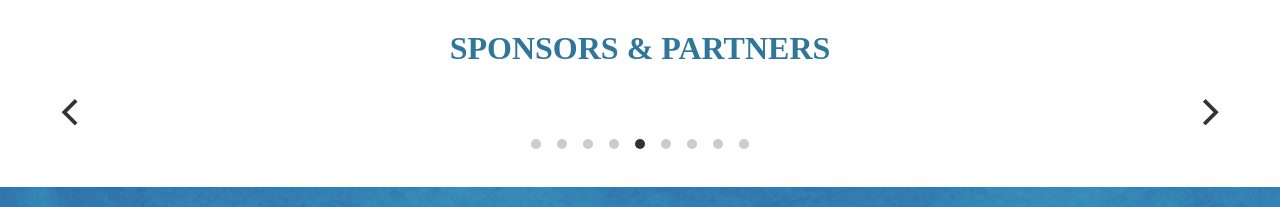
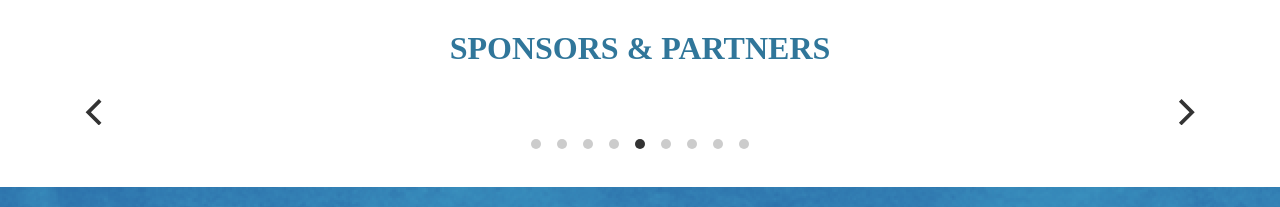
Before and after one commit to haleybristol/saffire-rodeo, a website: page index.html in a window 1280 px wide. Shown: the part 1574-1781 px from the top of the page. Drawn offline with nearby package versions, Linux system fonts and the light colour scheme.

Commit message:
fix sponsor carousel

```diff
--- a/scss/styles.scss
+++ b/scss/styles.scss
@@ -312,7 +312,7 @@ img.mySlides {
 
 //container-5
 .container-5 {
-  max-width: 1200px;
+  max-width: 90%;
   min-width: 350px;
   margin: auto;
   padding-bottom: 30px;
```
Also changed, not shown: css/styles.css, 1 other file.
